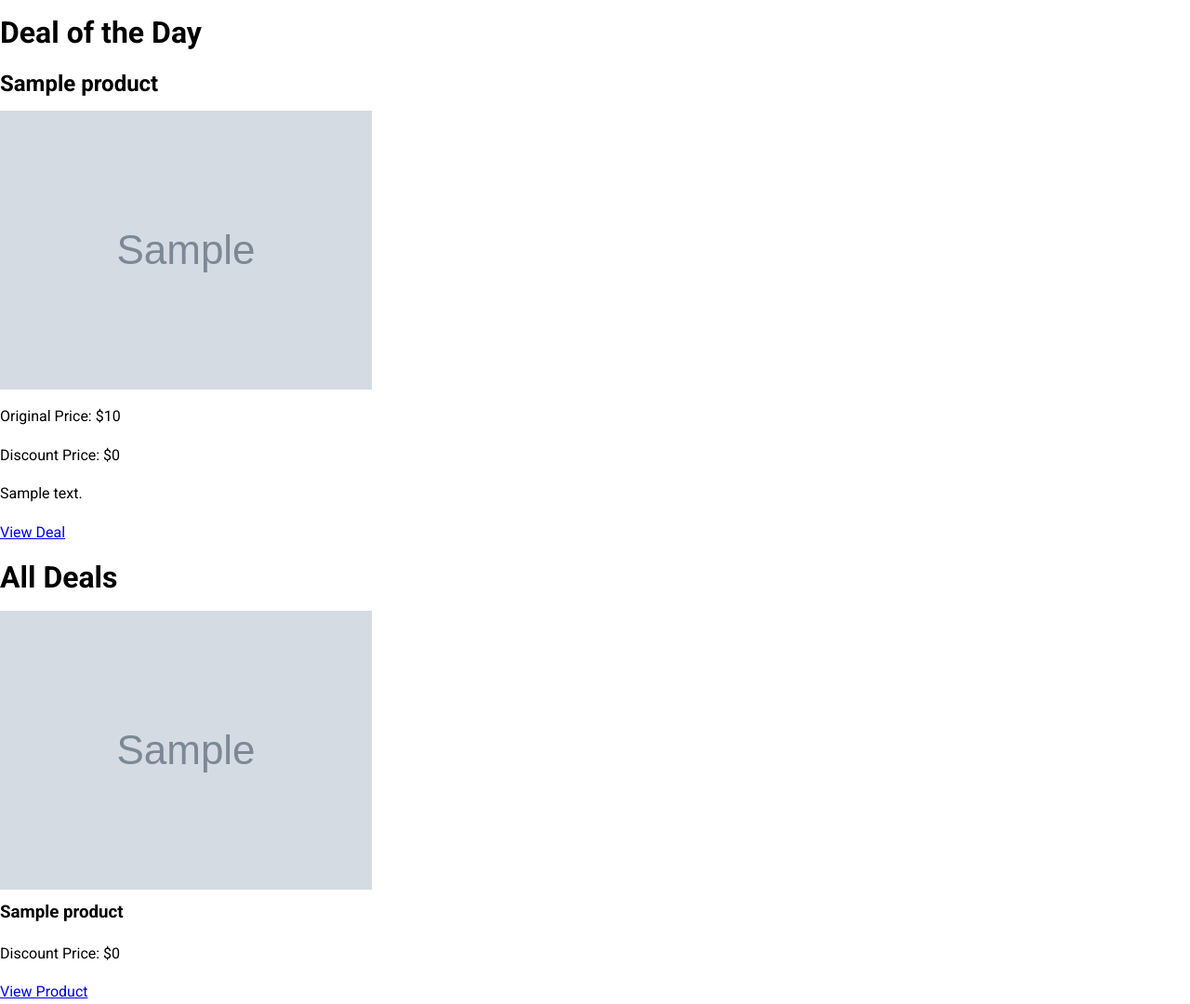
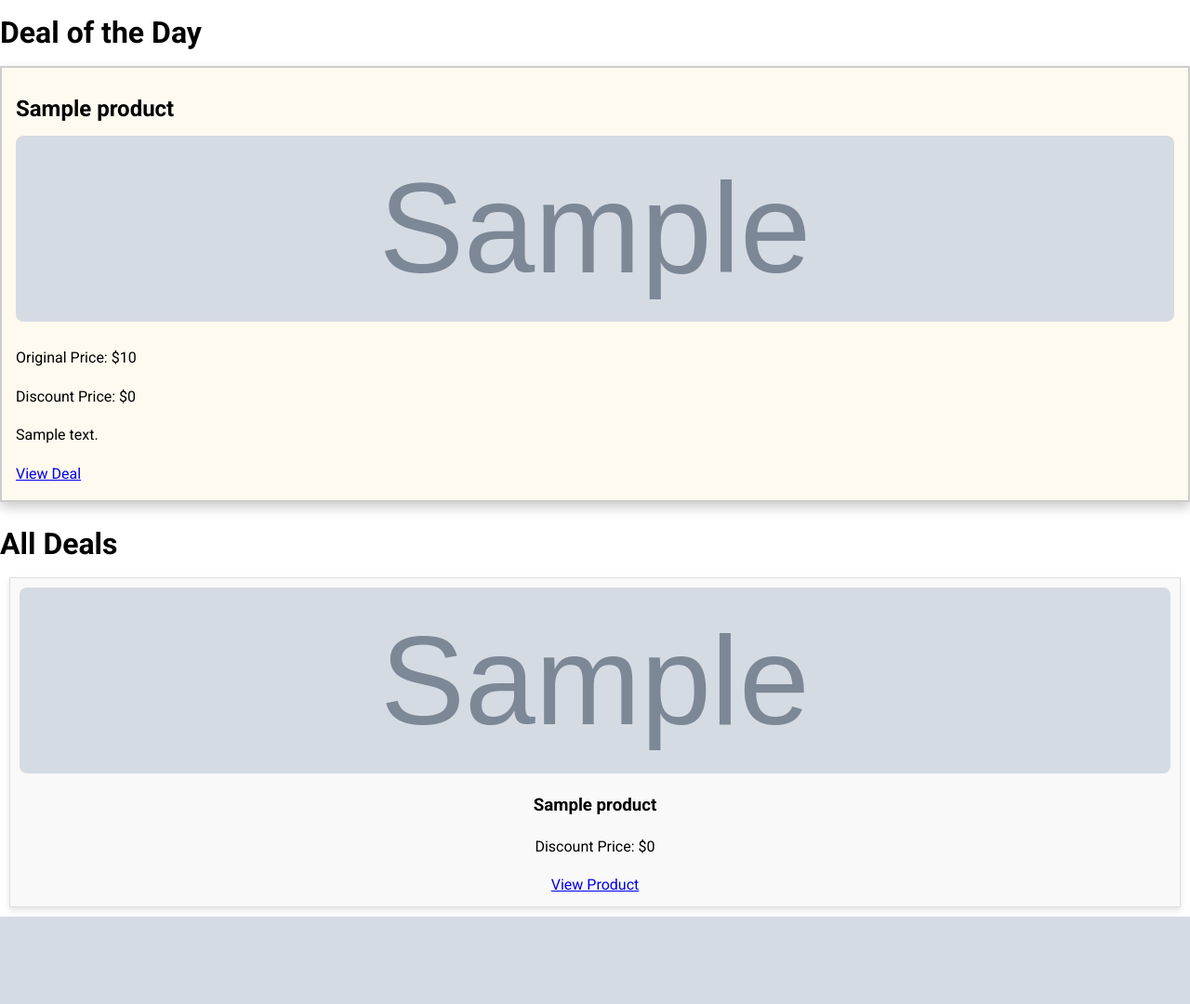
Before and after one commit to kevint024/overstock, a PHP site: page / in a window 1280 px wide. Shown: the part 102-1182 px from the top of the page at 93% size. After the commit the page ends 1088 px from the top, so only its background shows below. Run offline with PHP 8.4, Linux system fonts and the light colour scheme; tables that the repository leaves empty or names only in its code hold one stand-in row (values such as "Sample post"); grey boxes marked "Sample" are stand-in pictures.

Commit message:
Ensure that all images of products are shown in a consitent manner

```diff
--- a/css/style.css
+++ b/css/style.css
@@ -130,28 +130,81 @@ button, input, select, textarea {
     border-radius: 5px;
     padding: 10px;
 }
+/* Removed duplicate styles */
+/* Main product image on product page */
 .product-main-image {
-    max-width: 100%;
-    height: auto;
-    border-radius: 8px;
-    margin-bottom: 20px;
+    max-width: 100%;  /* Ensures the image doesn’t exceed its container */
+    height: auto;     /* Keeps the aspect ratio intact */
+    border-radius: 10px; /* Smooth rounded corners for a polished look */
+    margin-bottom: 20px; /* Space below the image */
+    box-shadow: 0 4px 8px rgba(0, 0, 0, 0.1); /* Subtle shadow to make it stand out */
 }
 
+/* Additional images on product page */
 .additional-images {
-    display: flex;
-    flex-wrap: wrap;
-    gap: 15px;
-    margin-bottom: 20px;
+    display: flex;       /* Display additional images side-by-side */
+    flex-wrap: wrap;     /* Allow wrapping for better responsiveness */
+    gap: 15px;           /* Space between images */
+    margin-bottom: 20px; /* Space below the additional images section */
 }
 
 .product-additional-image {
-    width: 150px;
-    height: auto;
-    border: 1px solid #ddd;
-    border-radius: 5px;
-    transition: transform 0.3s;
+    width: 120px;          /* Fixed width for uniformity */
+    height: auto;          /* Maintain aspect ratio */
+    border: 1px solid #ddd; /* Light border to visually separate the images */
+    border-radius: 5px;     /* Slightly rounded corners */
+    transition: transform 0.3s ease; /* Smooth scaling effect on hover */
 }
 
 .product-additional-image:hover {
-    transform: scale(1.1);
+    transform: scale(1.1); /* Slight zoom-in on hover */
 }
+
+/* Homepage main images in product cards */
+.product-image {
+    width: 100%;        /* Make sure it fills the product card */
+    max-height: 200px;  /* Set a max height to keep cards uniform */
+    object-fit: cover;  /* Ensures images fill the designated area while maintaining aspect ratio */
+    border-radius: 8px; /* Rounded corners for a modern look */
+    margin-bottom: 10px; /* Space below the image */
+}
+
+/* Product card styling for consistency */
+.product-item {
+    border: 1px solid #ddd;
+    padding: 10px;
+    margin: 10px;
+    text-align: center;
+    transition: transform 0.3s;
+    background-color: #f9f9f9; /* Light background to differentiate each product */
+    box-shadow: 0 4px 6px rgba(0, 0, 0, 0.1); /* Light shadow for depth */
+}
+
+.product-item:hover {
+    transform: scale(1.05);
+}
+
+/* Deal of the Day styling for more emphasis */
+.deal-of-day {
+    border: 2px solid #ccc;
+    padding: 15px;
+    margin-bottom: 20px;
+    background-color: #fffaf0; /* Slightly different background color to make it stand out */
+    box-shadow: 0 6px 12px rgba(0, 0, 0, 0.2); /* More pronounced shadow for emphasis */
+}
+
+/* Responsive Design */
+@media (max-width: 768px) {
+    .product-main-image {
+        max-width: 100%;
+        height: auto;
+    }
+
+    .additional-images {
+        justify-content: center; /* Center additional images on smaller screens */
+    }
+
+    .product-item {
+        margin: 20px 0; /* Increase margin for better spacing on smaller screens */
+    }
+}
```
